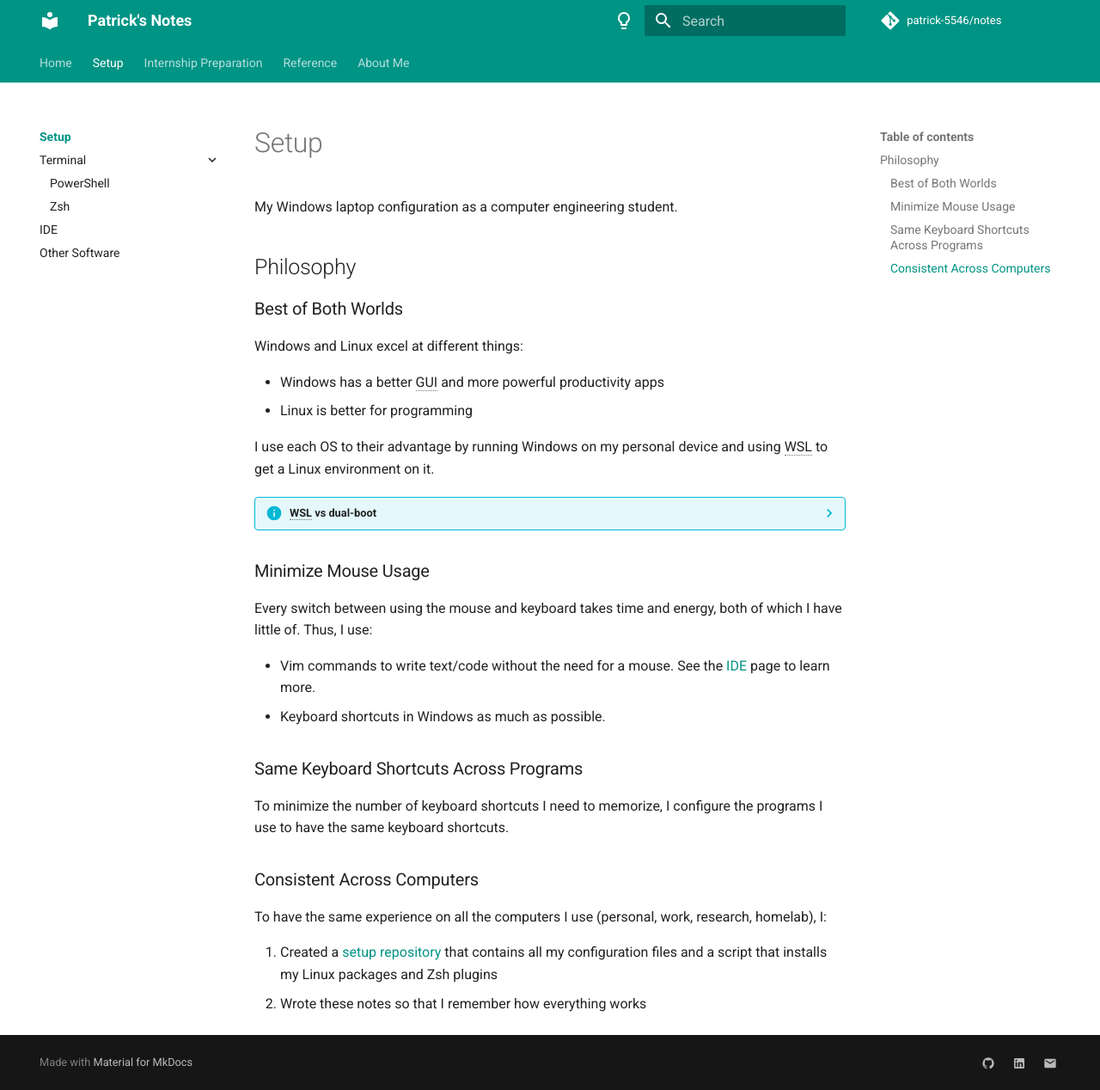
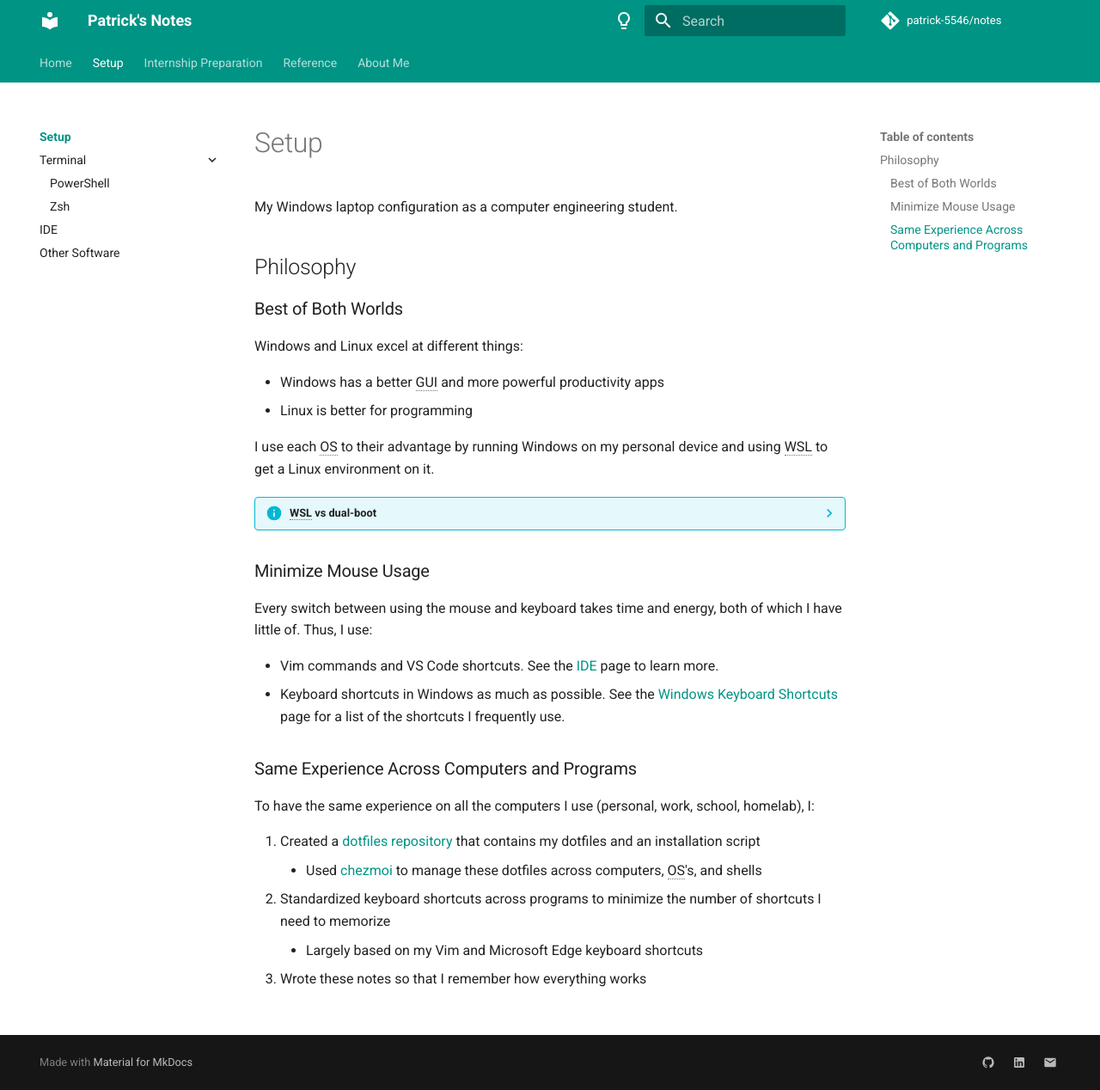
Before and after one commit to patrick-5546/notes, an MkDocs documentation site: the page built from docs/setup/index.md, in a window 1280 px wide and 1268 px high. Shown: the whole window at 86% size. Built offline with MkDocs 1.6.1 and Material for MkDocs 9.7.7, drawn with Linux system fonts in a browser that asks for light colours; comment, search, counter and statistics services are not loaded.

Commit message:
Update index

```diff
--- a/docs/setup/index.md
+++ b/docs/setup/index.md
@@ -14,28 +14,27 @@ Windows and Linux excel at different things:
 I use each OS to their advantage by running Windows on my personal device and using WSL to get a Linux environment on it.
 
 ??? info "WSL vs dual-boot"
-    Dual-booting Windows and Linux was popular in the past, but WSL offers very similar performance in the majority of
+    Dual-booting Windows and Linux is another way of running both OS's on a device, but WSL offers very similar performance in the majority of
     tasks while being much more convenient: WSL distributions can be started in a matter of seconds and can be used
     simultaneously with Windows apps. Especially with WSL adding the support for Linux GUI apps in Windows 11, there are a
-    dwindling number of reasons to dual-boot. One such reason is that the computer has little RAM (< 16GB).
+    dwindling number of reasons to dual-boot. Some reasons include WSL's poor filesystem performance and the computer having little RAM (< 16GB).
 
 ### Minimize Mouse Usage
 
 Every switch between using the mouse and keyboard takes time and energy, both of which I have little of. Thus, I use:
 
-- Vim commands to write text/code without the need for a mouse. See the [IDE](./ide.md) page to learn more.
+- Vim commands and VS Code shortcuts. See the [IDE](./ide.md) page to learn more.
 - Keyboard shortcuts in Windows as much as possible.
+See the [Windows Keyboard Shortcuts](../reference/shortcuts.md) page for a list of the shortcuts I frequently use.
 
-### Same Keyboard Shortcuts Across Programs
+### Same Experience Across Computers and Programs
 
-To minimize the number of keyboard shortcuts I need to memorize, I configure the programs I use to
-have the same keyboard shortcuts.
+To have the same experience on all the computers I use (personal, work, school, homelab), I:
 
-### Consistent Across Computers
-
-To have the same experience on all the computers I use (personal, work, research, homelab), I:
-
-1. Created a [setup repository](https://github.com/patrick-5546/setup) that contains all my configuration files and a script that installs my Linux packages and Zsh plugins
-2. Wrote these notes so that I remember how everything works
+1. Created a [dotfiles repository](https://github.com/patrick-5546/dotfiles) that contains my dotfiles and an installation script
+    - Used [chezmoi](https://www.chezmoi.io) to manage these dotfiles across computers, OS's, and shells
+2. Standardized keyboard shortcuts across programs to minimize the number of shortcuts I need to memorize
+    - Largely based on my Vim and Microsoft Edge keyboard shortcuts
+3. Wrote these notes so that I remember how everything works
 
 --8<-- "includes/abbreviations.md"
--- a/includes/abbreviations.md
+++ b/includes/abbreviations.md
@@ -16,8 +16,10 @@
 *[LUT]: Lookup Table
 *[LUTs]: Lookup Tables
 *[MTBF]: Mean Time Between Failure
+*[OS]: Operating System
 *[OOP]: Object-Oriented Programming
 *[PLLs]: Phase-Locked Loops
+*[RAM]: Read Access Memory
 *[ROM]: Read-Only Memory
 *[SRAM]: Static Random Access Memory
 *[STA]: Static Timing Analysis
```
